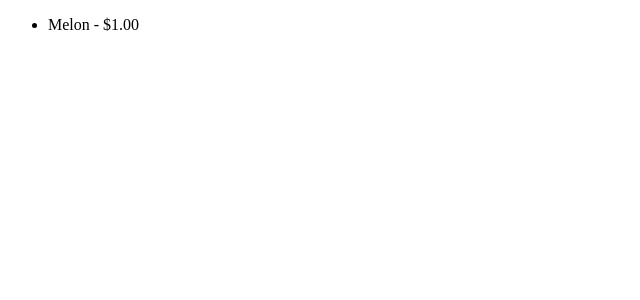
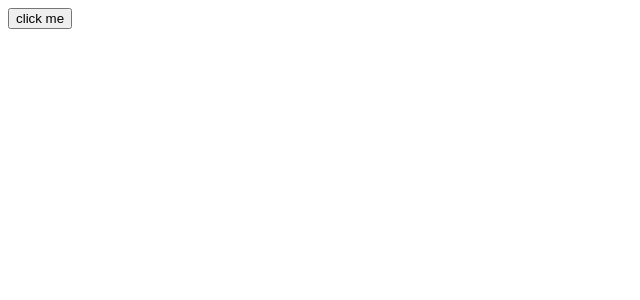
Before and after one commit to DeNialDev/CursoVue, a Vue app: page / in a window 1280 px wide. Shown: the top 300 px of the page, without its empty margins (0-640 px from the left). Built offline with nearby package versions, Linux system fonts and the light colour scheme.

Commit message:
eventos v-on

```diff
--- a/src/App.vue
+++ b/src/App.vue
@@ -1,36 +1,11 @@
 <script setup>
 
-const Fruits = [
-	{
-		name: "Fresa",
-		price: "$1.00",
-		description: "Una fresa",
-		stock: 0,
-	},
-	{
-		name: "Melon",
-		price: "$1.00",
-		description: "Una Melon",
-		stock: 30,
-	},
-
-]
-
-
+const  handleClick = () => console.log('You click me')
 
 </script>
 
 <template>
-	<ul>
-		<template v-for="item in Fruits" :key="item.name">
-			<li v-if="item.stock > 5">
-
-				{{item.name}} - {{item.price}}
-
-		</li>
-		</template>
-
-	</ul>
+	<button @click="handleClick">click me</button>
 </template>
 
 <style>
```
